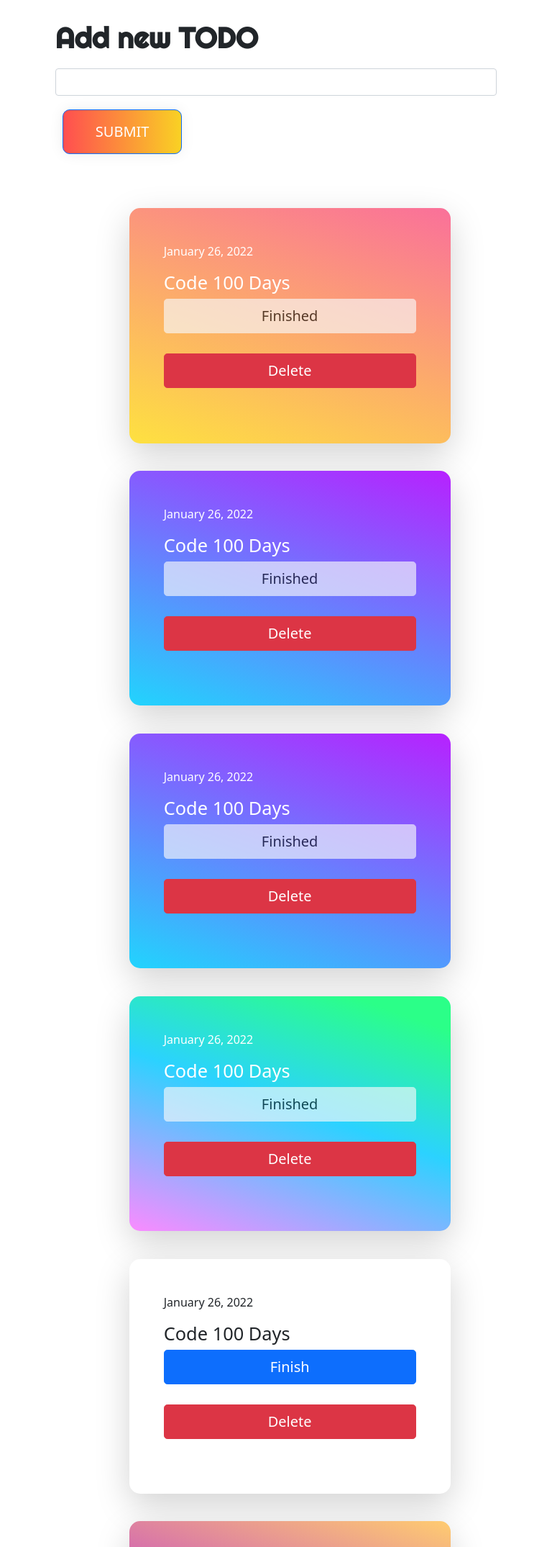
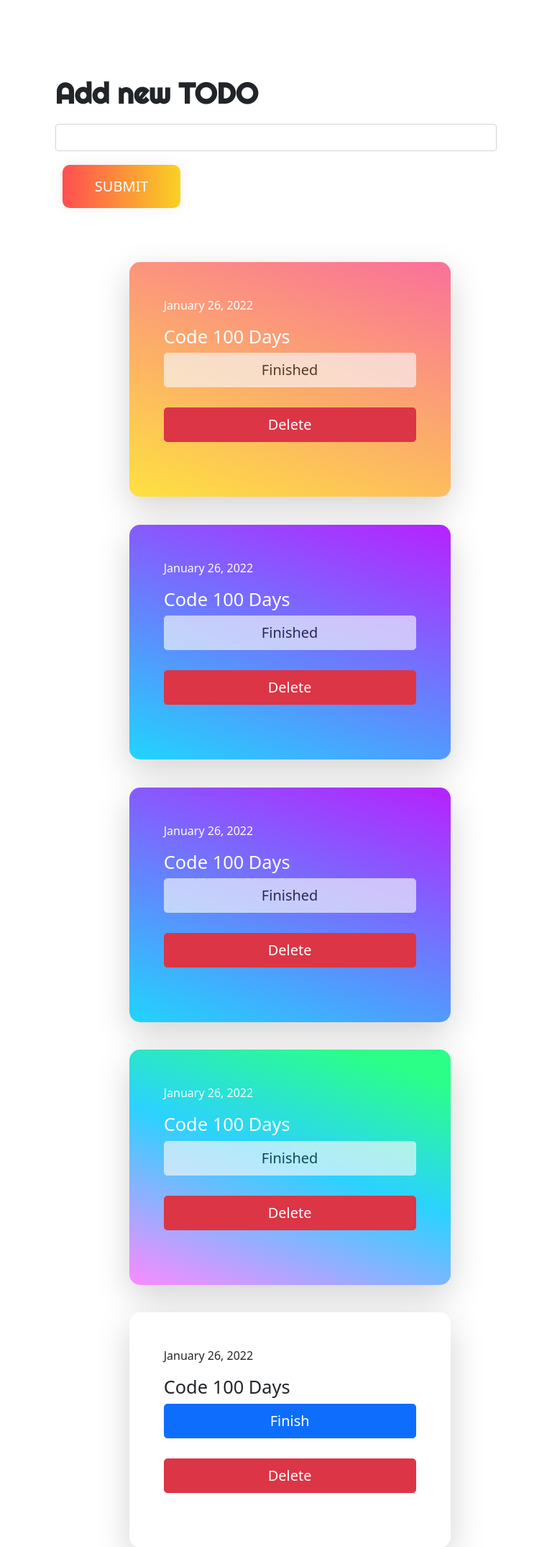
Before and after one commit to 2landhnal/Day_88_TODO_Website, a Flask app: page / in a window 768 px wide. Shown: the part 117-2266 px from the top of the page at 72% size. Run offline with Flask 2, Linux system fonts and the light colour scheme; a user stored in the database is signed in; data comes from the database, SQL or seed files in the repository; some libraries are stand-ins or nearby versions.

Commit message:
css update

```diff
--- a/static/styles.css
+++ b/static/styles.css
@@ -30,7 +30,7 @@ img {
  }
 /* Content */
 
-#submitButton {background-image: linear-gradient(to right, #FF4E50 0%, #F9D423  51%, #FF4E50  100%)}
+#submitButton {background-image: linear-gradient(to right, #FF4E50 0%, #F9D423  51%, #FF4E50  100%); border:0;}
 #submitButton {
 margin: 10px;
 padding: 15px 45px;
@@ -57,7 +57,7 @@ text-decoration: none;
 }
 @media (min-width: 601px) and (max-width: 1028px){
     .bodi {
-        margin-top:10%;
+        margin-top:20%;
     }
     .card {
       border-radius: 15px;
@@ -66,7 +66,7 @@ text-decoration: none;
     }
 }
 
-@media (min-width: 1028px) and (max-width: 2024px) {
+@media (min-width: 1028px) and (max-width: 1512px) {
     .bodi {
         margin-top:10%;
     }
```
